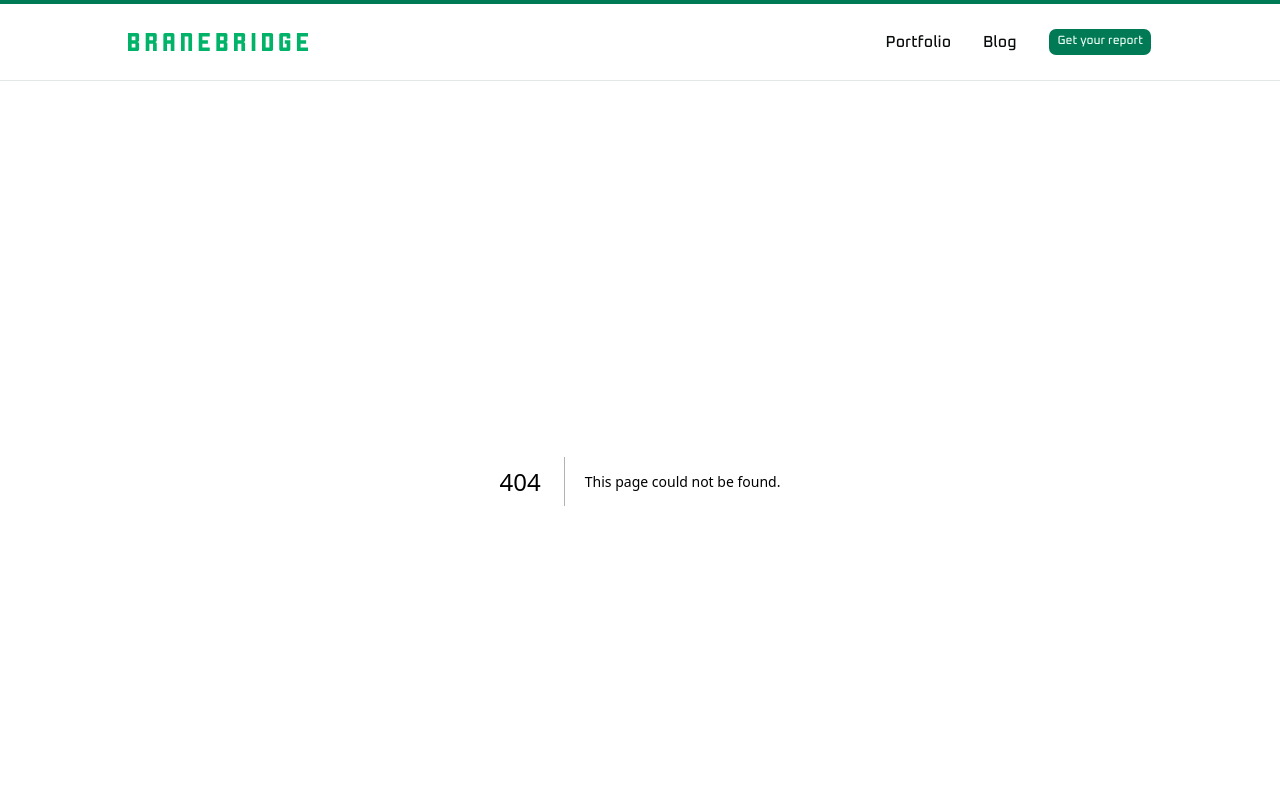
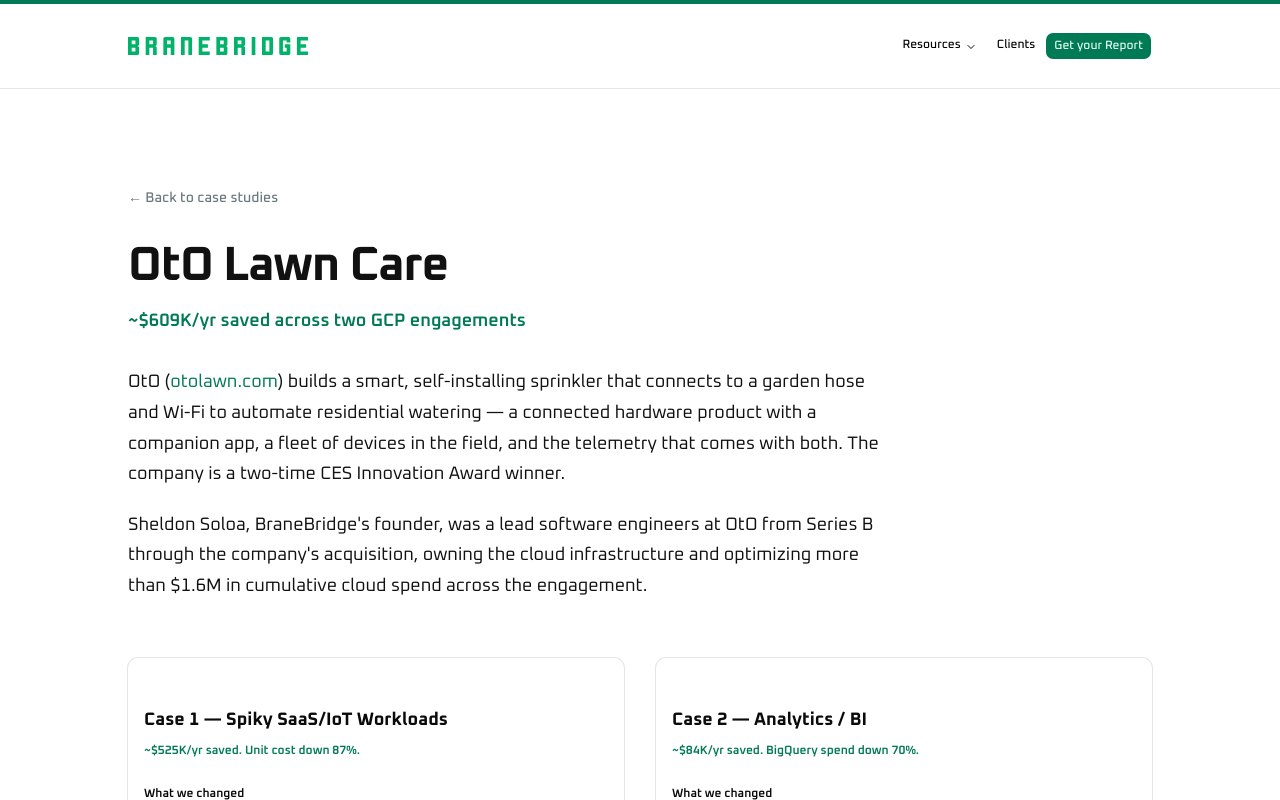
Before and after one commit to shelsoloa/brane-web, a Next.js app: page /case-studies/oto in a window 1280 px wide. Before the commit this address had no page. Shown: the top 800 px of the page. Built offline with nearby package versions, Linux system fonts and the light colour scheme.

Commit message:
Move portfolio under Case Studies and change topbar to use shadcn navigation menu

```diff
--- a/src/app/portfolio/oto/page.tsx
+++ b/src/app/case-studies/oto/page.tsx
@@ -3,20 +3,20 @@
 import type { Metadata } from "next";
 
 export const metadata: Metadata = {
-  title: "OtO Lawn Care | BraneBridge Portfolio",
+  title: "OtO Lawn Care | BraneBridge Case Study",
   description:
     "Two GCP cost optimization case studies from OtO Lawn Care: ~$525K/yr saved on spiky SaaS/IoT workloads and ~$84K/yr saved on analytics/BI, from Series B through acquisition.",
 };
 
-export default function OtoCaseStudies() {
+export default function OtoCaseStudy() {
   return (
     <section className="px-6 py-16 sm:py-24 bg-white">
       <div className="max-w-5xl mx-auto">
         <Link
-          href="/portfolio"
+          href="/case-studies"
           className="text-sm font-medium text-muted-foreground hover:text-primary transition-colors"
         >
-          &larr; Back to portfolio
+          &larr; Back to case studies
         </Link>
 
         <h1 className="mt-8 text-4xl sm:text-5xl font-bold tracking-tight text-[#111111] leading-[1.05]">
--- a/src/app/portfolio/page.tsx
+++ b/src/app/case-studies/page.tsx
@@ -3,24 +3,24 @@
 import type { Metadata } from "next";
 
 export const metadata: Metadata = {
-  title: "Portfolio | BraneBridge",
+  title: "Case Studies | BraneBridge",
   description:
-    "Selected work from BraneBridge: GCP cost optimization at OtO Lawn Care, the PromoExchange creator marketplace, and brane-classify, a production HS tariff classification API on GCP.",
+    "Selected case studies from BraneBridge: GCP cost optimization at OtO Lawn Care, the PromoExchange creator marketplace, and brane-classify, a production HS tariff classification API on GCP.",
 };
 
-export default function Portfolio() {
+export default function CaseStudies() {
   return (
     <section className="px-6 py-20 sm:py-28 bg-white">
       <div className="max-w-5xl mx-auto">
         <h1 className="text-4xl sm:text-5xl md:text-6xl font-bold tracking-tight text-[#111111] leading-[1.05]">
-          Portfolio
+          Case Studies
         </h1>
         <p className="mt-6 text-xl sm:text-2xl text-[#374151] leading-relaxed max-w-3xl">
           Production systems built and operated by BraneBridge.
         </p>
 
         <div className="mt-12 grid gap-8 md:grid-cols-2">
-          <Link href="/portfolio/oto" className="group block">
+          <Link href="/case-studies/oto" className="group block">
             <Card className="h-full transition-colors group-hover:border-primary">
               <CardContent className="py-8">
                 <p className="text-lg font-bold text-[#0a0a0a] group-hover:text-primary transition-colors">
@@ -30,9 +30,9 @@
                   ~$609K/yr saved across two GCP engagements
                 </p>
                 <p className="mt-3 text-[#374151] leading-[1.7]">
-                  Cloud cost optimization for a smart-sprinkler hardware company,
-                  from Series B through acquisition. Two case studies: spiky
-                  SaaS/IoT workloads and analytics/BI.
+                  Cloud cost optimization for a smart-sprinkler hardware
+                  company, from Series B through acquisition. Two case studies:
+                  spiky SaaS/IoT workloads and analytics/BI.
                 </p>
                 <p className="mt-4 text-sm font-medium text-primary">
                   Read the case studies &rarr;
@@ -41,7 +41,7 @@
             </Card>
           </Link>
 
-          <Link href="/portfolio/promoexchange" className="group block">
+          <Link href="/case-studies/promoexchange" className="group block">
             <Card className="h-full transition-colors group-hover:border-primary">
               <CardContent className="py-8">
                 <p className="text-lg font-bold text-[#0a0a0a] group-hover:text-primary transition-colors">
@@ -72,7 +72,7 @@
                 (Anthropic SDK, FastAPI, GCP Cloud Run, Supabase) for Canadian
                 customs tariff classification. Built 2024&ndash;2025 as the core
                 product of BraneBridge&apos;s original trade compliance focus;
-                remains live as a portfolio piece.
+                remains live as a case study.
               </p>
             </CardContent>
           </Card>
--- a/src/app/portfolio/promoexchange/page.tsx
+++ b/src/app/case-studies/promoexchange/page.tsx
@@ -3,20 +3,20 @@
 import type { Metadata } from "next";
 
 export const metadata: Metadata = {
-  title: "PromoExchange | BraneBridge Portfolio",
+  title: "PromoExchange | BraneBridge Case Study",
   description:
     "PromoExchange (promoexchange.io) is a marketplace where social media creators sell promotions to businesses, with Stripe escrow payments. Designed, built, and shipped solo by BraneBridge's founder.",
 };
 
-export default function PromoExchange() {
+export default function PromoExchangeCaseStudy() {
   return (
     <section className="px-6 py-16 sm:py-24 bg-white">
       <div className="max-w-5xl mx-auto">
         <Link
-          href="/portfolio"
+          href="/case-studies"
           className="text-sm font-medium text-muted-foreground hover:text-primary transition-colors"
         >
-          &larr; Back to portfolio
+          &larr; Back to case studies
         </Link>
 
         <h1 className="mt-8 text-4xl sm:text-5xl font-bold tracking-tight text-[#111111] leading-[1.05]">
@@ -73,7 +73,9 @@
 
           <Card>
             <CardContent className="py-7">
-              <p className="font-semibold text-[#0a0a0a]">How it&apos;s built</p>
+              <p className="font-semibold text-[#0a0a0a]">
+                How it&apos;s built
+              </p>
               <ul className="mt-3 space-y-2 text-[#1a1a1a] leading-[1.7] list-disc pl-5 marker:text-primary">
                 <li>Next.js / React frontend and API routes, TypeScript</li>
                 <li>
--- a/src/app/page.tsx
+++ b/src/app/page.tsx
@@ -9,6 +9,7 @@
 import { SectionNav } from "@/components/section-nav";
 import Image from "next/image";
 import { Linkedin, Mail } from "lucide-react";
+import Link from "next/link";
 
 const BOOKING_URL = "https://cal.com/branebridge/intro";
 const COST_REPORT_URL = "/cost-report";
@@ -66,7 +67,7 @@
 
       <div className="mt-10">
         <Button size="lg" asChild className="text-base px-8 py-3 h-auto">
-          <a href={COST_REPORT_URL}>Get your cost leak report</a>
+          <Link href={COST_REPORT_URL}>Get your cost leak report</Link>
         </Button>
         <p className="mt-3 text-sm text-[#6b7280]">
           No system access needed for the initial report.
@@ -208,7 +209,7 @@
 
       <div className="mt-10">
         <Button size="lg" asChild className="text-base px-8 py-3 h-auto">
-          <a href={COST_REPORT_URL}>Get your cost leak report</a>
+          <Link href={COST_REPORT_URL}>Get your cost leak report</Link>
         </Button>
       </div>
     </Section>
@@ -311,6 +312,13 @@
           </CardContent>
         </Card>
       </div>
+
+      <Link
+        href="/case-studies"
+        className="mt-8 text-lg text-primary font-medium hover:underline block float-right"
+      >
+        Read more case studies &rarr;
+      </Link>
     </Section>
   );
 }
@@ -467,7 +475,7 @@
         <Card className="mt-10 max-w-md mx-auto">
           <CardContent className="py-8 flex flex-col items-center gap-4">
             <Button size="lg" asChild className="text-base px-8 py-3 h-auto">
-              <a href={COST_REPORT_URL}>Get your cost leak report</a>
+              <Link href={COST_REPORT_URL}>Get your cost leak report</Link>
             </Button>
 
             <p className="text-sm text-[#374151]">
@@ -477,9 +485,13 @@
                 asChild
                 className="px-0 text-sm text-primary hover:text-primary/80"
               >
-                <a href={BOOKING_URL} target="_blank" rel="noopener noreferrer">
+                <Link
+                  href={BOOKING_URL}
+                  target="_blank"
+                  rel="noopener noreferrer"
+                >
                   Book a call.
-                </a>
+                </Link>
               </Button>
             </p>
           </CardContent>
--- a/src/components/topbar.tsx
+++ b/src/components/topbar.tsx
@@ -1,6 +1,21 @@
 import Link from "next/link";
 import { BraneBridgeLogo } from "./logo";
 import { Button } from "./ui/button";
+import {
+  NavigationMenu,
+  NavigationMenuContent,
+  NavigationMenuItem,
+  NavigationMenuLink,
+  NavigationMenuList,
+  NavigationMenuTrigger,
+  navigationMenuTriggerStyle,
+} from "./ui/navigation-menu";
+
+const resources = [
+  { label: "Blog", href: "/blog" },
+  { label: "Case Studies", href: "/case-studies" },
+  { label: "Docs", href: "/docs" },
+];
 
 export function Topbar() {
   return (
@@ -10,23 +25,39 @@
           <BraneBridgeLogo width={180} height={45} />
         </Link>
 
-        <div className="flex items-center gap-8 text-foreground">
-          <Link
-            href="/portfolio"
-            className="text-base font-medium hover:text-primary transition-colors"
-          >
-            Portfolio
-          </Link>
-          <Link
-            href="/blog"
-            className="text-base font-medium hover:text-primary transition-colors"
-          >
-            Blog
-          </Link>
-          <Button asChild>
-            <a href="/cost-report">Get your report</a>
-          </Button>
-        </div>
+        <NavigationMenu className="text-black">
+          <NavigationMenuList>
+            <NavigationMenuItem>
+              <NavigationMenuTrigger>Resources</NavigationMenuTrigger>
+              <NavigationMenuContent>
+                <ul className="grid w-48 gap-1">
+                  {resources.map((resource) => (
+                    <li key={resource.href}>
+                      <NavigationMenuLink asChild>
+                        <Link href={resource.href}>{resource.label}</Link>
+                      </NavigationMenuLink>
+                    </li>
+                  ))}
+                </ul>
+              </NavigationMenuContent>
+            </NavigationMenuItem>
+
+            <NavigationMenuItem>
+              <NavigationMenuLink
+                asChild
+                className={navigationMenuTriggerStyle()}
+              >
+                <Link href="#">Clients</Link>
+              </NavigationMenuLink>
+            </NavigationMenuItem>
+
+            <NavigationMenuItem>
+              <Button asChild>
+                <Link href="/cost-report">Get your Report</Link>
+              </Button>
+            </NavigationMenuItem>
+          </NavigationMenuList>
+        </NavigationMenu>
       </div>
     </div>
   );
--- /dev/null
+++ b/src/components/ui/navigation-menu.tsx
@@ -0,0 +1,164 @@
+import * as React from "react"
+import { cva } from "class-variance-authority"
+import { NavigationMenu as NavigationMenuPrimitive } from "radix-ui"
+
+import { cn } from "@/lib/utils"
+import { ChevronDownIcon } from "lucide-react"
+
+function NavigationMenu({
+  className,
+  children,
+  viewport = true,
+  ...props
+}: React.ComponentProps<typeof NavigationMenuPrimitive.Root> & {
+  viewport?: boolean
+}) {
+  return (
+    <NavigationMenuPrimitive.Root
+      data-slot="navigation-menu"
+      data-viewport={viewport}
+      className={cn(
+        "group/navigation-menu relative flex max-w-max flex-1 items-center justify-center",
+        className
+      )}
+      {...props}
+    >
+      {children}
+      {viewport && <NavigationMenuViewport />}
+    </NavigationMenuPrimitive.Root>
+  )
+}
+
+function NavigationMenuList({
+  className,
+  ...props
+}: React.ComponentProps<typeof NavigationMenuPrimitive.List>) {
+  return (
+    <NavigationMenuPrimitive.List
+      data-slot="navigation-menu-list"
+      className={cn(
+        "group flex flex-1 list-none items-center justify-center gap-0",
+        className
+      )}
+      {...props}
+    />
+  )
+}
+
+function NavigationMenuItem({
+  className,
+  ...props
+}: React.ComponentProps<typeof NavigationMenuPrimitive.Item>) {
+  return (
+    <NavigationMenuPrimitive.Item
+      data-slot="navigation-menu-item"
+      className={cn("relative", className)}
+      {...props}
+    />
+  )
+}
+
+const navigationMenuTriggerStyle = cva(
+  "group/navigation-menu-trigger inline-flex h-9 w-max items-center justify-center rounded-lg px-2.5 py-1.5 text-xs/relaxed font-medium transition-all outline-none hover:bg-muted focus:bg-muted focus-visible:ring-2 focus-visible:ring-ring/30 focus-visible:outline-1 disabled:pointer-events-none disabled:opacity-50 data-popup-open:bg-muted/50 data-popup-open:hover:bg-muted data-open:bg-muted/50 data-open:hover:bg-muted data-open:focus:bg-muted"
+)
+
+function NavigationMenuTrigger({
+  className,
+  children,
+  ...props
+}: React.ComponentProps<typeof NavigationMenuPrimitive.Trigger>) {
+  return (
+    <NavigationMenuPrimitive.Trigger
+      data-slot="navigation-menu-trigger"
+      className={cn(navigationMenuTriggerStyle(), "group", className)}
+      {...props}
+    >
+      {children}{" "}
+      <ChevronDownIcon className="relative top-px ml-1 size-3 transition duration-300 group-data-popup-open/navigation-menu-trigger:rotate-180 group-data-open/navigation-menu-trigger:rotate-180" aria-hidden="true" />
+    </NavigationMenuPrimitive.Trigger>
+  )
+}
+
+function NavigationMenuContent({
+  className,
+  ...props
+}: React.ComponentProps<typeof NavigationMenuPrimitive.Content>) {
+  return (
+    <NavigationMenuPrimitive.Content
+      data-slot="navigation-menu-content"
+      className={cn(
+        "top-0 left-0 w-full p-1.5 ease-[cubic-bezier(0.22,1,0.36,1)] group-data-[viewport=false]/navigation-menu:top-full group-data-[viewport=false]/navigation-menu:mt-1.5 group-data-[viewport=false]/navigation-menu:overflow-hidden group-data-[viewport=false]/navigation-menu:rounded-xl group-data-[viewport=false]/navigation-menu:bg-popover group-data-[viewport=false]/navigation-menu:text-popover-foreground group-data-[viewport=false]/navigation-menu:shadow-md group-data-[viewport=false]/navigation-menu:ring-1 group-data-[viewport=false]/navigation-menu:ring-foreground/10 group-data-[viewport=false]/navigation-menu:duration-300 data-[motion=from-end]:slide-in-from-right-52 data-[motion=from-start]:slide-in-from-left-52 data-[motion=to-end]:slide-out-to-right-52 data-[motion=to-start]:slide-out-to-left-52 data-[motion^=from-]:animate-in data-[motion^=from-]:fade-in data-[motion^=to-]:animate-out data-[motion^=to-]:fade-out **:data-[slot=navigation-menu-link]:focus:ring-0 **:data-[slot=navigation-menu-link]:focus:outline-none md:absolute md:w-auto group-data-[viewport=false]/navigation-menu:data-open:animate-in group-data-[viewport=false]/navigation-menu:data-open:fade-in-0 group-data-[viewport=false]/navigation-menu:data-open:zoom-in-95 group-data-[viewport=false]/navigation-menu:data-closed:animate-out group-data-[viewport=false]/navigation-menu:data-closed:fade-out-0 group-data-[viewport=false]/navigation-menu:data-closed:zoom-out-95",
+        className
+      )}
+      {...props}
+    />
+  )
+}
+
+function NavigationMenuViewport({
+  className,
+  ...props
+}: React.ComponentProps<typeof NavigationMenuPrimitive.Viewport>) {
+  return (
+    <div
+      className={cn(
+        "absolute top-full left-0 isolate z-50 flex justify-center"
+      )}
+    >
+      <NavigationMenuPrimitive.Viewport
+        data-slot="navigation-menu-viewport"
+        className={cn(
+          "origin-top-center relative mt-1.5 h-(--radix-navigation-menu-viewport-height) w-full overflow-hidden rounded-xl bg-popover text-popover-foreground shadow-md ring-1 ring-foreground/10 duration-100 md:w-(--radix-navigation-menu-viewport-width) data-open:animate-in data-open:zoom-in-90 data-closed:animate-out data-closed:zoom-out-90",
+          className
+        )}
+        {...props}
+      />
+    </div>
+  )
+}
+
+function NavigationMenuLink({
+  className,
+  ...props
+}: React.ComponentProps<typeof NavigationMenuPrimitive.Link>) {
+  return (
+    <NavigationMenuPrimitive.Link
+      data-slot="navigation-menu-link"
+      className={cn(
+        "flex items-center gap-1.5 rounded-lg p-2 text-xs/relaxed transition-all outline-none hover:bg-muted focus:bg-muted focus-visible:ring-2 focus-visible:ring-ring/30 focus-visible:outline-1 in-data-[slot=navigation-menu-content]:rounded-md data-[active=true]:bg-muted/50 data-[active=true]:hover:bg-muted data-[active=true]:focus:bg-muted [&_svg:not([class*='size-'])]:size-4",
+        className
+      )}
+      {...props}
+    />
+  )
+}
+
+function NavigationMenuIndicator({
+  className,
+  ...props
+}: React.ComponentProps<typeof NavigationMenuPrimitive.Indicator>) {
+  return (
+    <NavigationMenuPrimitive.Indicator
+      data-slot="navigation-menu-indicator"
+      className={cn(
+        "top-full z-1 flex h-1.5 items-end justify-center overflow-hidden data-[state=hidden]:animate-out data-[state=hidden]:fade-out data-[state=visible]:animate-in data-[state=visible]:fade-in",
+        className
+      )}
+      {...props}
+    >
+      <div className="relative top-[60%] h-2 w-2 rotate-45 rounded-tl-sm bg-border shadow-md" />
+    </NavigationMenuPrimitive.Indicator>
+  )
+}
+
+export {
+  NavigationMenu,
+  NavigationMenuList,
+  NavigationMenuItem,
+  NavigationMenuContent,
+  NavigationMenuTrigger,
+  NavigationMenuLink,
+  NavigationMenuIndicator,
+  NavigationMenuViewport,
+  navigationMenuTriggerStyle,
+}
```
